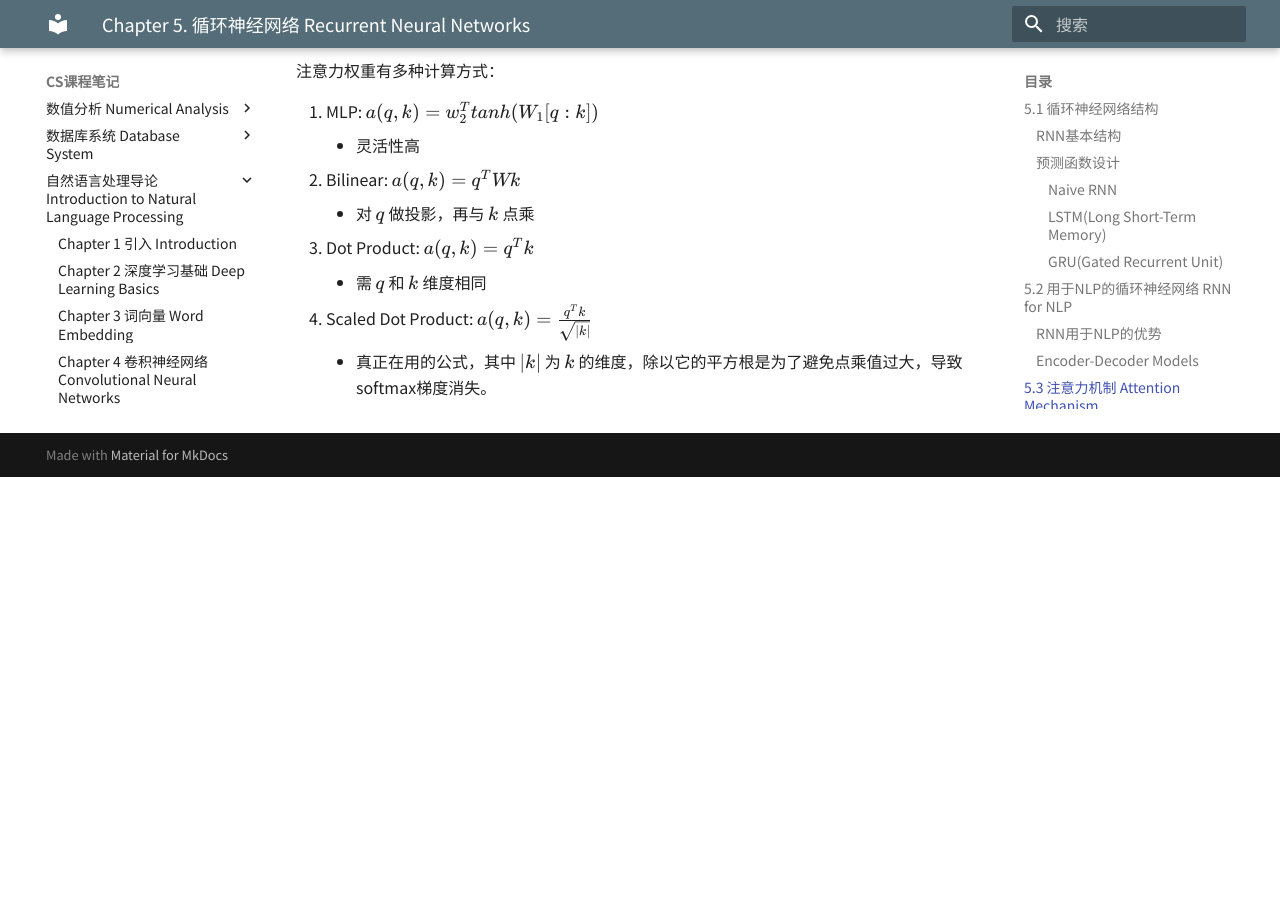
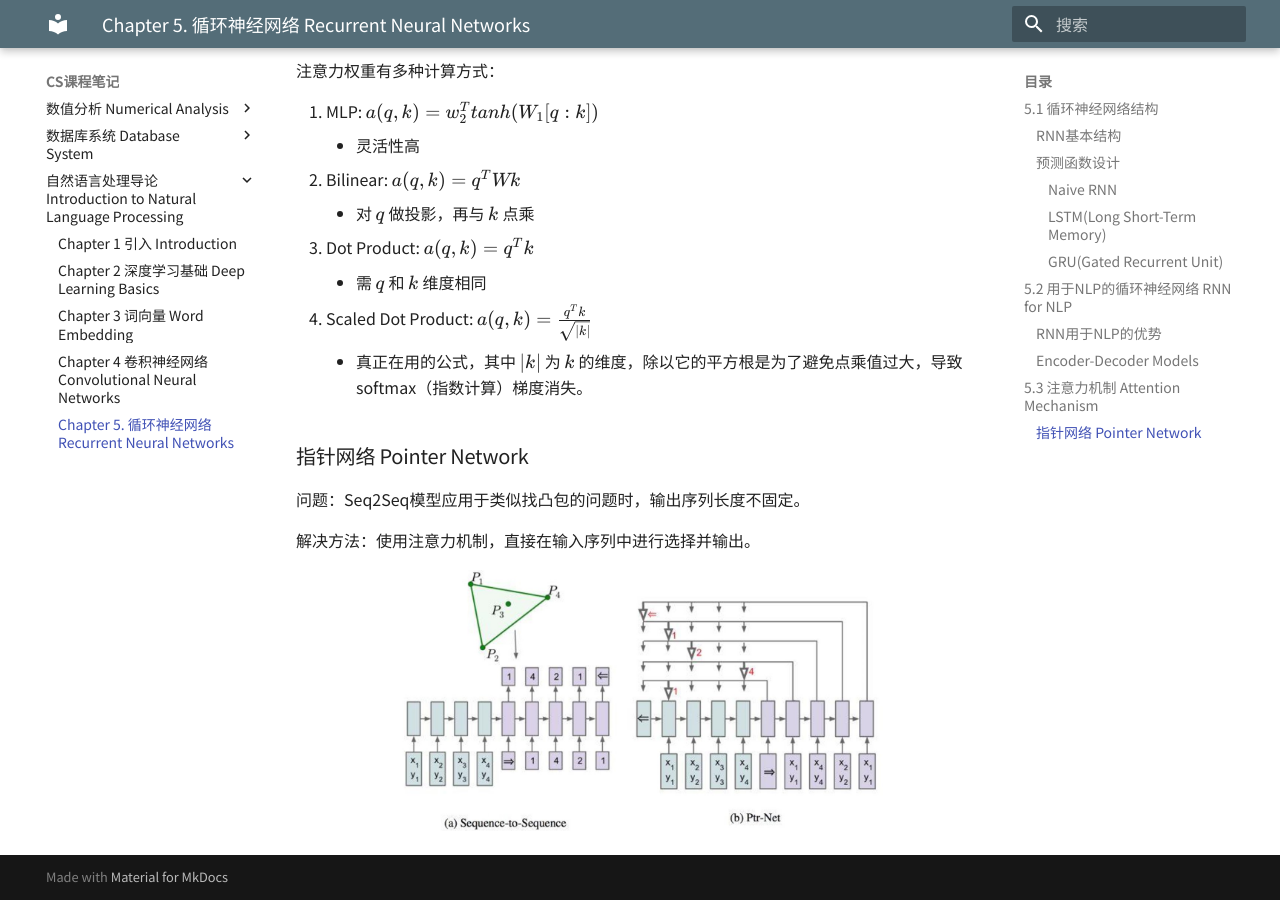
Before and after one commit to Shallowy/notebook, an MkDocs documentation site: the page built from docs/cs_notes/nlp/chap5.md, in a window 1280 px wide and 900 px high, scrolled down 6604 px. Built offline with MkDocs 1.6.1 and Material for MkDocs 9.7.7, drawn with Linux system fonts in a browser that asks for light colours; comment, search, counter and statistics services are not loaded; before the commit the page ends 7081 px from its top, so only the background shows below that.

Commit message:
nlp chap5 finished

```diff
--- a/docs/cs_notes/nlp/chap5.md
+++ b/docs/cs_notes/nlp/chap5.md
@@ -156,4 +156,15 @@
 3. Dot Product: $a(q, k) = q^T k$
     - 需 $q$ 和 $k$ 维度相同
 4. Scaled Dot Product: $a(q, k) = \frac{q^T k}{\sqrt{|k|}}$
-    - 真正在用的公式，其中 $|k|$ 为 $k$ 的维度，除以它的平方根是为了避免点乘值过大，导致softmax梯度消失。
+    - 真正在用的公式，其中 $|k|$ 为 $k$ 的维度，除以它的平方根是为了避免点乘值过大，导致softmax（指数计算）梯度消失。
+
+
+### 指针网络 Pointer Network
+
+问题：Seq2Seq模型应用于类似找凸包的问题时，输出序列长度不固定。
+
+解决方法：使用注意力机制，直接在输入序列中进行选择并输出。
+
+<figure markdown="span">
+    ![](img/41.jpg){width="500"}
+</figure>
```
Also changed, not shown: docs/cs_notes/nlp/img/41.jpg (added).
